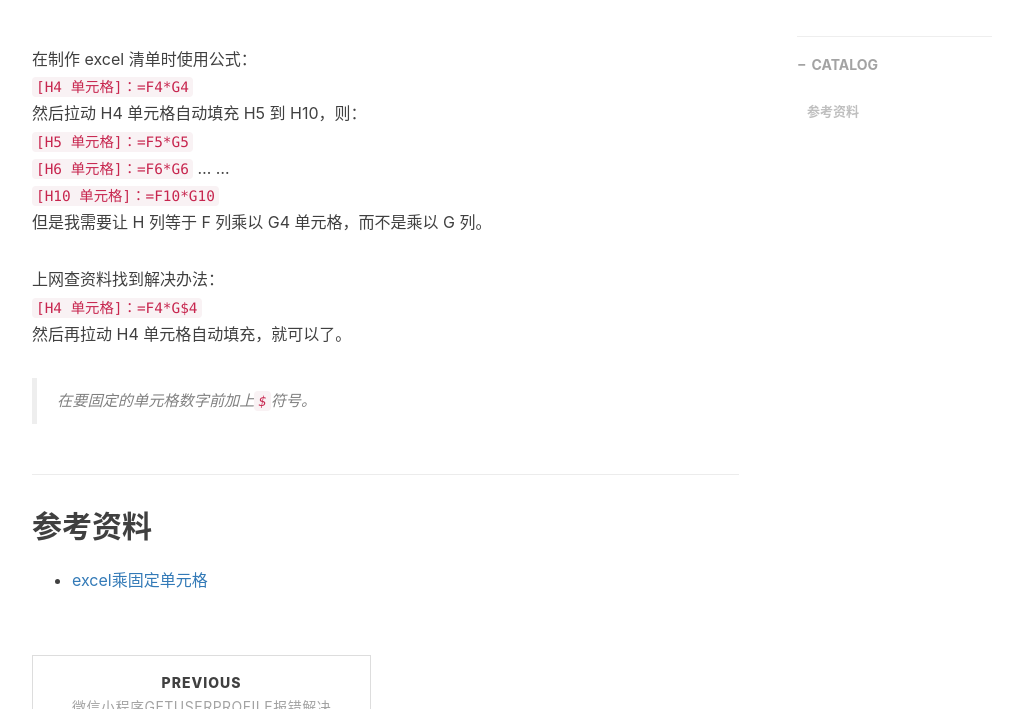
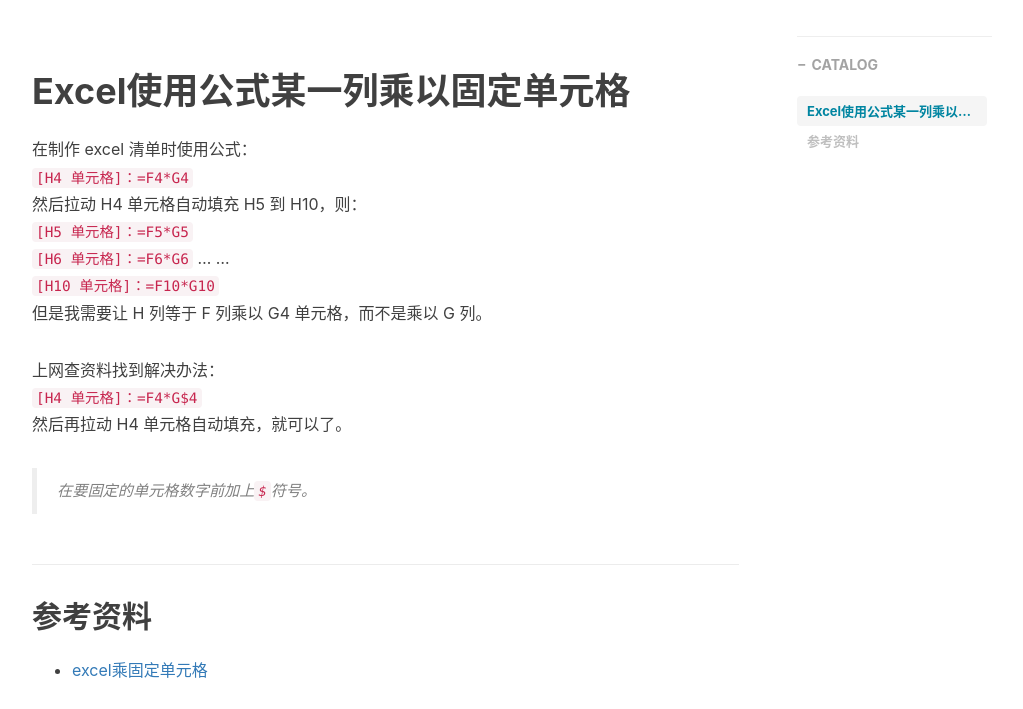
Before and after one commit to tongg112/tongg112.github.io, a Jekyll site: the page built from _posts/2021-07-19-excel-use.md, in a window 1280 px wide and 900 px high, scrolled down 330 px, cut to the strip 191-900 px from the top of the window. Shown: the whole strip, without its empty margins (233-1256 px from the left). Built offline with Jekyll 4.4.1, drawn with Linux system fonts in a browser that asks for light colours; nearby versions of some CDN libraries; comment, search, counter and statistics services are not loaded.

Commit message:
增加标题

```diff
--- a/_posts/2021-07-19-excel-use.md
+++ b/_posts/2021-07-19-excel-use.md
@@ -9,6 +9,7 @@
 header-img: "img/post-bg-excel.jpg"
 comments: true
 ---
+# Excel使用公式某一列乘以固定单元格
 在制作 excel 清单时使用公式：
 `[H4 单元格]：=F4*G4`
 然后拉动 H4 单元格自动填充 H5 到 H10，则：
```
